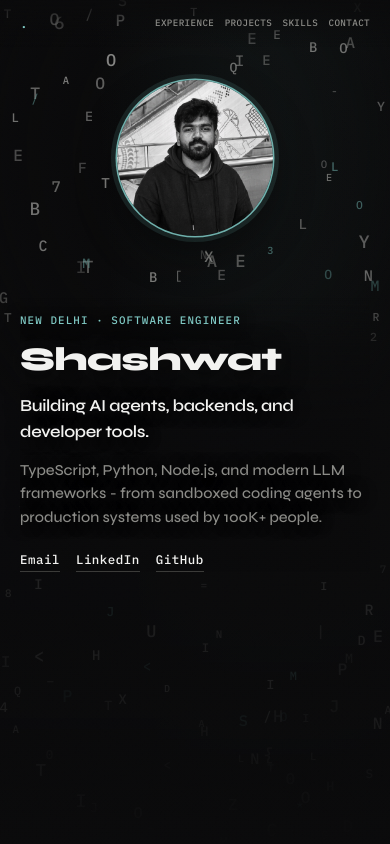
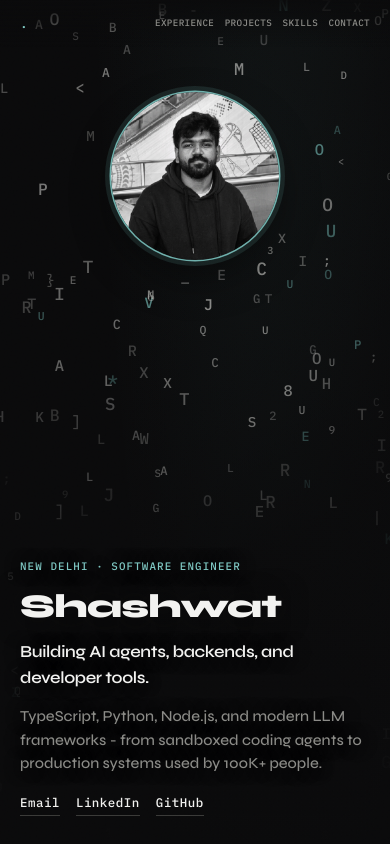
Before and after one commit to ShashwatXD/Portfolio, a plain HTML site: page index.html in a window 390 px wide. Shown: the top 844 px of the page. Drawn offline with Linux system fonts and the light colour scheme.

Commit message:
better responsiveness

```diff
--- a/main.js
+++ b/main.js
@@ -43,7 +43,14 @@
     if (prefersReduced) return;
     const h = heroEarly ? heroEarly.offsetHeight : window.innerHeight;
     const t = Math.min(1, scrollY / (h * 0.85));
+    const narrow = window.innerWidth <= 820;
+
     if (portraitEl) {
+      if (narrow) {
+        // Mobile: portrait is in document flow — no parallax (keeps ring locked)
+        portraitEl.style.transform = "";
+        portraitEl.style.opacity = "";
+      } else {
         portraitEl.style.transform =
           "translate3d(0," +
           (t * 36).toFixed(1) +
@@ -52,14 +59,19 @@
           ")";
         portraitEl.style.opacity = String(Math.max(0, 1 - t * 1.15));
       }
+    }
     if (letterCanvasEl) {
       letterCanvasEl.style.opacity = String(Math.max(0, 1 - t * 0.95));
-      letterCanvasEl.style.transform = "translate3d(0," + (t * 36).toFixed(1) + "px,0)";
+      letterCanvasEl.style.transform = narrow
+        ? ""
+        : "translate3d(0," + (t * 36).toFixed(1) + "px,0)";
     }
     const pixelEl = document.getElementById("pixelPortrait");
     if (pixelEl) {
       pixelEl.style.opacity = String(Math.max(0, 1 - t * 0.95));
-      pixelEl.style.transform = "translate3d(0," + (t * 36).toFixed(1) + "px,0)";
+      pixelEl.style.transform = narrow
+        ? ""
+        : "translate3d(0," + (t * 36).toFixed(1) + "px,0)";
     }
   }
 
--- a/styles.css
+++ b/styles.css
@@ -449,41 +449,46 @@ li::marker {
   }
 
   .hero {
-    justify-content: flex-start;
+    justify-content: space-between;
     align-items: stretch;
     min-height: 100svh;
-    height: auto;
-    padding: 5.25rem var(--pad) 2.75rem;
-    gap: 1.1rem;
+    height: 100svh;
+    max-height: 100svh;
+    padding: 5.5rem var(--pad) 2rem;
+    gap: 0;
+    overflow: hidden;
+    box-sizing: border-box;
   }
 
   .hero-vignette {
     background:
-      radial-gradient(ellipse 70% 40% at 50% 18%, transparent 10%, rgba(10, 10, 11, 0.35) 70%, rgba(10, 10, 11, 0.82) 100%),
-      linear-gradient(to top, var(--bg) 0%, transparent 28%);
+      radial-gradient(ellipse 70% 45% at 50% 22%, transparent 12%, rgba(10, 10, 11, 0.3) 65%, rgba(10, 10, 11, 0.8) 100%),
+      linear-gradient(to top, var(--bg) 0%, transparent 36%);
   }
 
-  /* Stack portrait above copy — no absolute overlap clipping the name */
+  /* Full-bleed cover: portrait top, copy bottom, space between */
   .hero-portrait {
     position: relative;
     top: auto;
     right: auto;
     left: auto;
     transform: none;
-    width: min(46vw, 11.5rem);
-    margin: 0.25rem auto 1.75rem;
+    width: min(48vw, 12.5rem);
+    margin: 0.75rem auto 0;
     flex-shrink: 0;
   }
 
   .hero-content {
     max-width: none;
     width: 100%;
-    margin-top: 0.5rem;
-    padding-top: 0.75rem;
+    margin-top: 0;
+    margin-bottom: 0;
+    padding-top: 1.25rem;
+    flex-shrink: 0;
     background: linear-gradient(
       to top,
-      rgba(10, 10, 11, 0.92) 55%,
-      rgba(10, 10, 11, 0.55) 82%,
+      rgba(10, 10, 11, 0.95) 50%,
+      rgba(10, 10, 11, 0.55) 78%,
       transparent 100%
     );
   }
@@ -530,19 +535,19 @@ li::marker {
 
 @media (max-width: 520px) {
   .hero {
-    padding: 4.75rem var(--pad) 2.5rem;
-    gap: 1.25rem;
+    padding: 4.75rem var(--pad) 1.75rem;
+    height: 100svh;
+    max-height: 100svh;
     overflow: hidden;
   }
 
   .hero-portrait {
-    width: min(42vw, 9.75rem);
-    margin-bottom: 2rem;
+    width: min(44vw, 10.5rem);
+    margin: 1rem auto 0;
   }
 
   .hero-content {
-    margin-top: 0.65rem;
-    padding-top: 0.85rem;
+    padding-top: 1.5rem;
   }
 
   .brand {
@@ -557,7 +562,7 @@ li::marker {
   }
 
   .hero-links {
-    margin-top: 1.25rem;
+    margin-top: 1.1rem;
     gap: 0.55rem 1rem;
   }
 
@@ -571,13 +576,30 @@ li::marker {
   }
 }
 
-@media (max-height: 720px) and (max-width: 820px) {
+@media (max-height: 700px) and (max-width: 820px) {
   .hero {
-    min-height: auto;
-    padding-top: 4.5rem;
+    padding-top: 4.25rem;
+    padding-bottom: 1.25rem;
+  }
+
+  .hero-portrait {
+    width: min(36vw, 8.5rem);
+    margin-top: 0.35rem;
   }
 
   .lede {
     display: none;
   }
+
+  .hero-content {
+    padding-top: 0.85rem;
+  }
+
+  .role {
+    margin-top: 0.65rem;
+  }
+
+  .hero-links {
+    margin-top: 0.85rem;
+  }
 }
```
Lines whose indentation alone changed are shown as unchanged.
